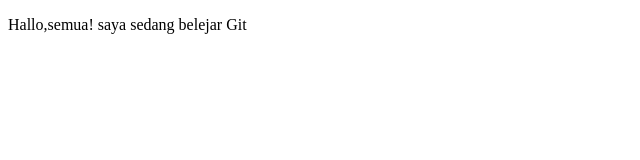
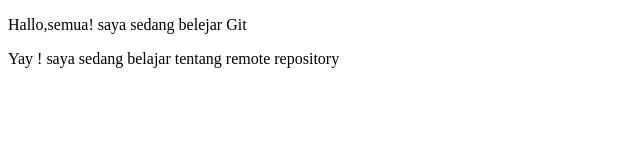
Before and after one commit to astikaist/belajar-git, a plain HTML site: page index.html in a window 1280 px wide. Shown: the whole page, without its empty margins (0-640 px from the left). Drawn offline with Linux system fonts and the light colour scheme.

Commit message:
mengubah judul dan teks body

```diff
--- a/index.html
+++ b/index.html
@@ -1,9 +1,11 @@
 <!DOCTYPE html>
 <html>
 	<head>
-		<title>Index</title>
+		<title>Belajar Git: Remote Repository</title>
 	</head>
 	<body>
 		<p>Hallo,semua! saya sedang belejar Git</p>
+
+		<p>Yay ! saya sedang belajar tentang remote repository</p>
 	</body>
 </html>
```
